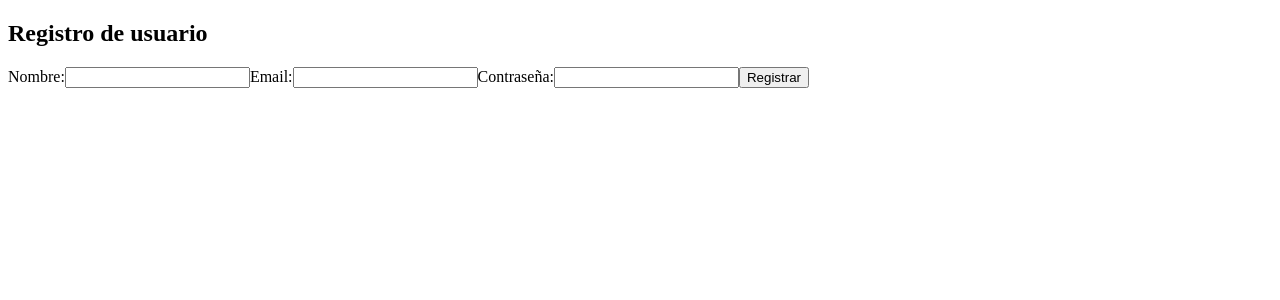
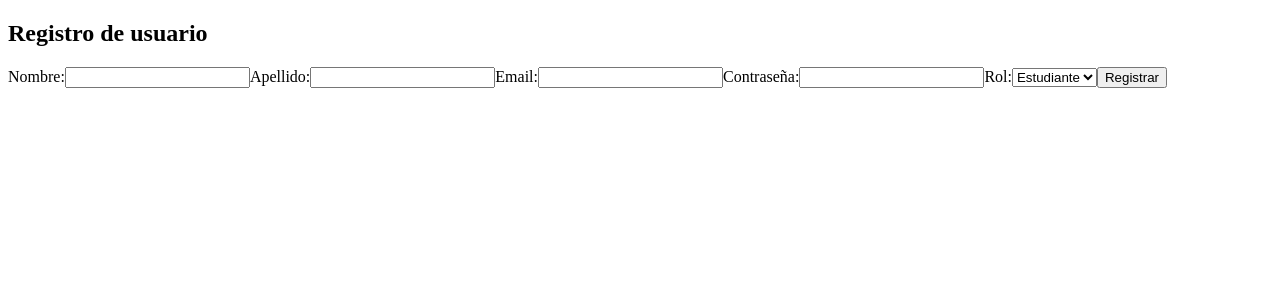
Before and after one commit to hugoagreda1902/AulaGPT, a React (Create React App) app in the folder aulagpt-frontend/: page / in a window 1280 px wide. Shown: the top 300 px of the page. Built offline with nearby package versions, Linux system fonts and the light colour scheme.

Commit message:
Preparando backend para despliegue en Render

```diff
--- a/aulagpt-frontend/src/components/Register.jsx
+++ b/aulagpt-frontend/src/components/Register.jsx
@@ -1,8 +1,14 @@
 import React, { useState } from 'react';
-import { addUser } from '../api/dataService'; // ajusta la ruta si hace falta
+import { addUser } from '../api/dataService';
 
 export default function Register() {
-  const [user, setUser] = useState({ name: '', email: '', password: '' });
+  const [user, setUser] = useState({
+    name: '',
+    surname: '',
+    email: '',
+    password: '',
+    role: 'student' // puedes poner 'student' o 'teacher' por defecto
+  });
   const [submitted, setSubmitted] = useState(false);
   const [error, setError] = useState(null);
 
@@ -42,6 +48,17 @@ export default function Register() {
       </label>
 
       <label>
+        Apellido:
+        <input
+          type="text"
+          name="surname"
+          value={user.surname}
+          onChange={handleChange}
+          required
+        />
+      </label>
+
+      <label>
         Email:
         <input
           type="email"
@@ -63,6 +80,14 @@ export default function Register() {
         />
       </label>
 
+      <label>
+        Rol:
+        <select name="role" value={user.role} onChange={handleChange} required>
+          <option value="student">Estudiante</option>
+          <option value="teacher">Profesor</option>
+        </select>
+      </label>
+
       {error && <p style={{ color: 'red' }}>{error}</p>}
 
       <button type="submit">Registrar</button>
```
Also changed, not shown: 1 other file (tests, documents, lock files or other folders).
